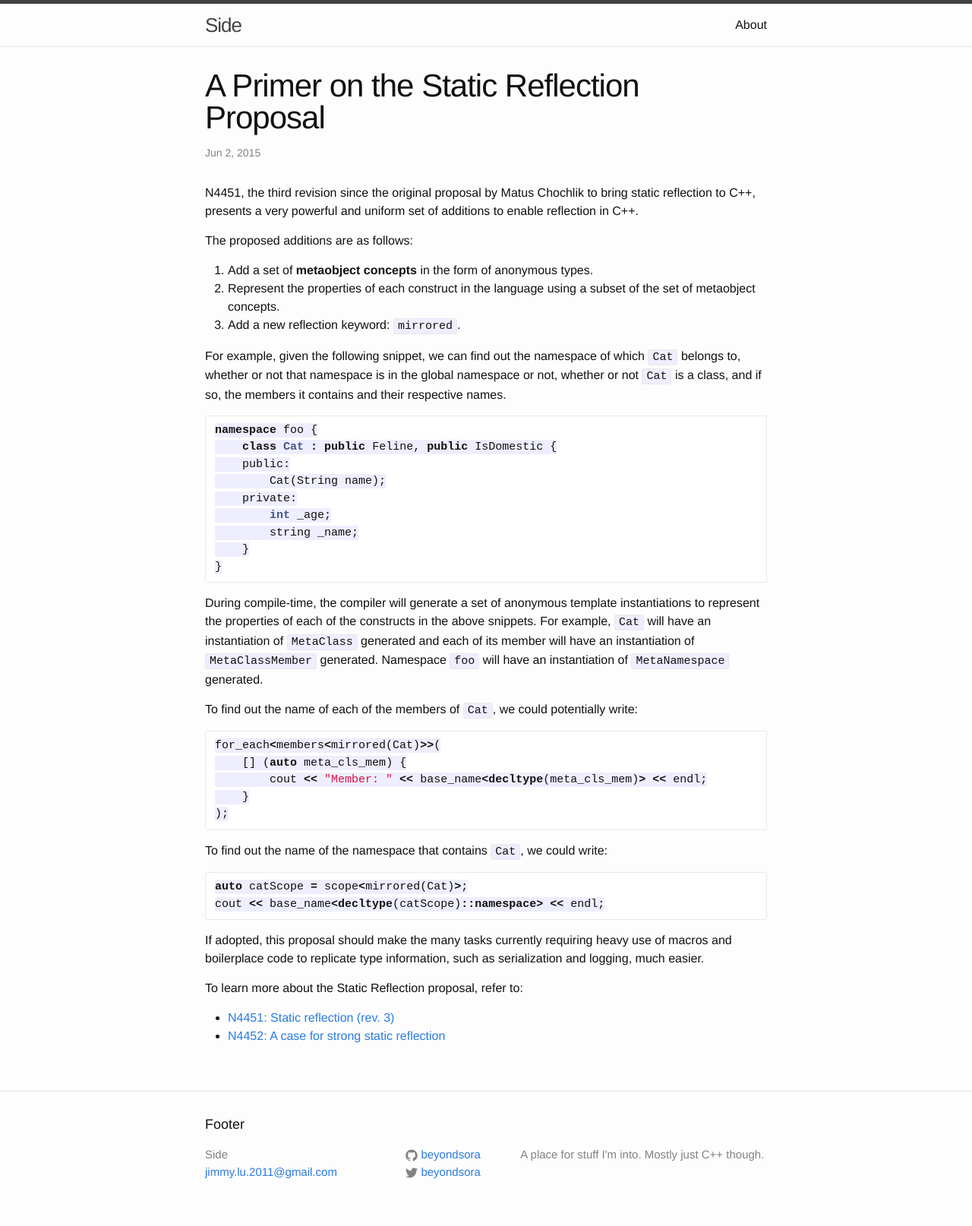
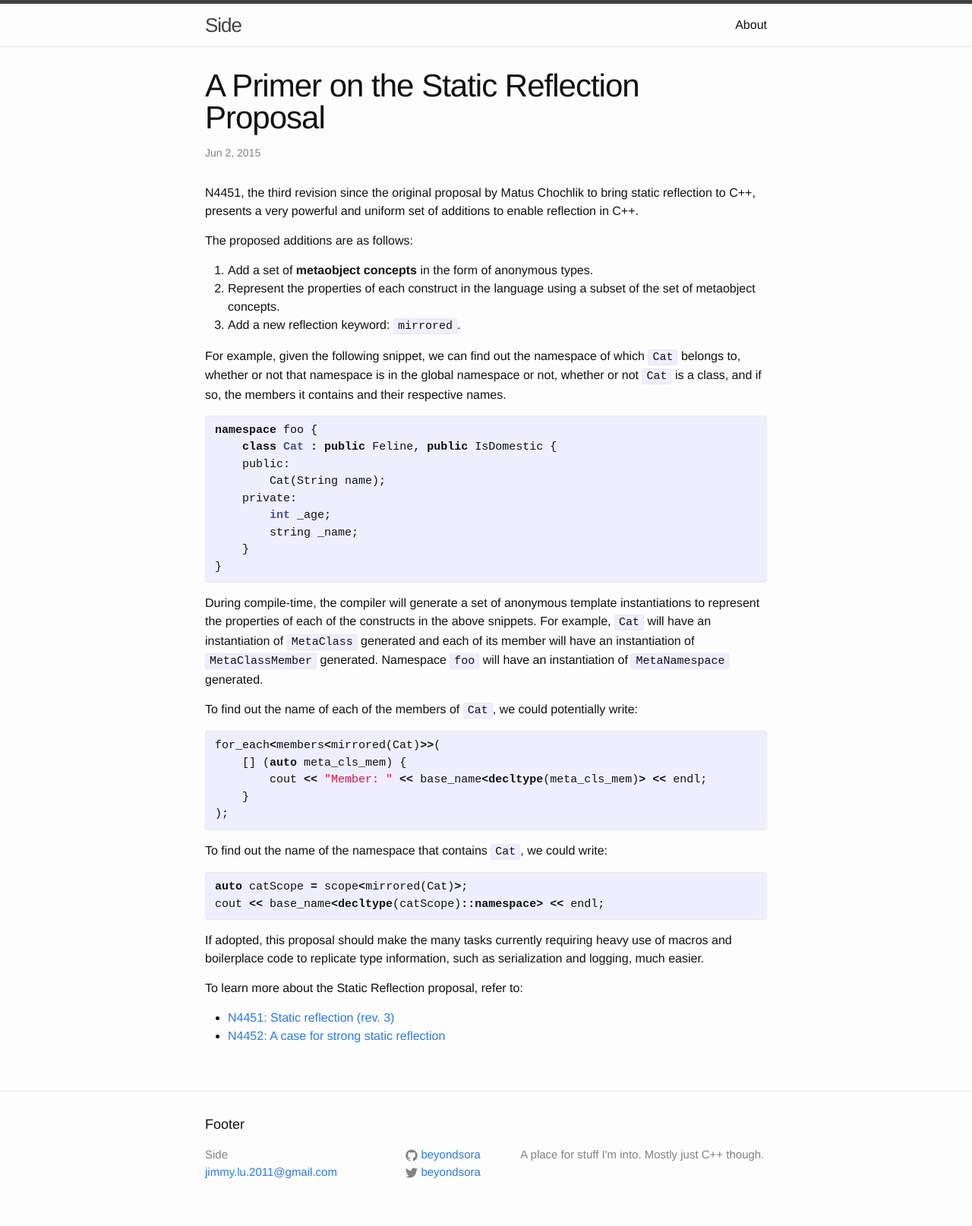
Before and after one commit to BeyondSora/beyondsora.github.io, a Jekyll site: the page built from _posts/2015-06-02-primer_on_cpp_static_reflection_proposal.markdown, in a window 1280 px wide. Shown: the whole page at 76% size. Built offline with Jekyll 4.4.1, drawn with Linux system fonts in a browser that asks for light colours.

Commit message:
Fix Highlight

````diff
--- a/_posts/2015-06-02-primer_on_cpp_static_reflection_proposal.markdown
+++ b/_posts/2015-06-02-primer_on_cpp_static_reflection_proposal.markdown
@@ -21,7 +21,7 @@ of which `Cat` belongs to, whether or not that namespace is in the global
 namespace or not, whether or not `Cat` is a class, and if so, the members
 it contains and their respective names.
 
-```cpp
+{% highlight cpp %}
 namespace foo {
     class Cat : public Feline, public IsDomestic {
     public:
@@ -31,7 +31,7 @@ namespace foo {
         string _name;
     }
 }
-```
+{% endhighlight %}
 
 During compile-time, the compiler will generate a set of anonymous template
 instantiations to represent the properties of each of the constructs in the
@@ -43,20 +43,20 @@ of `MetaNamespace` generated.
 To find out the name of each of the members of `Cat`, we could potentially
 write:
 
-```cpp
+{% highlight cpp %}
 for_each<members<mirrored(Cat)>>(
     [] (auto meta_cls_mem) {
         cout << "Member: " << base_name<decltype(meta_cls_mem)> << endl;
     }
 );
-```
+{% endhighlight %}
 
 To find out the name of the namespace that contains `Cat`, we could write:
 
-```cpp
+{% highlight cpp %}
 auto catScope = scope<mirrored(Cat)>;
 cout << base_name<decltype(catScope)::namespace> << endl;
-```
+{% endhighlight %}
 
 If adopted, this proposal should make the many tasks currently requiring
 heavy use of macros and boilerplace code to replicate type information,
````
